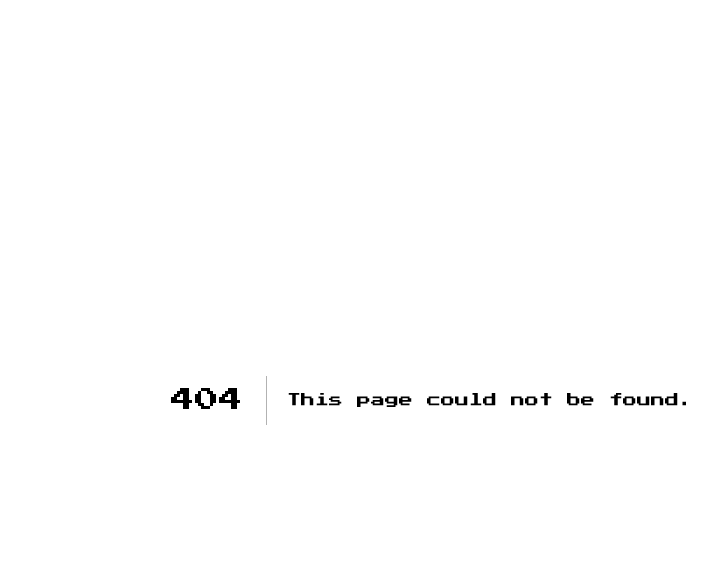
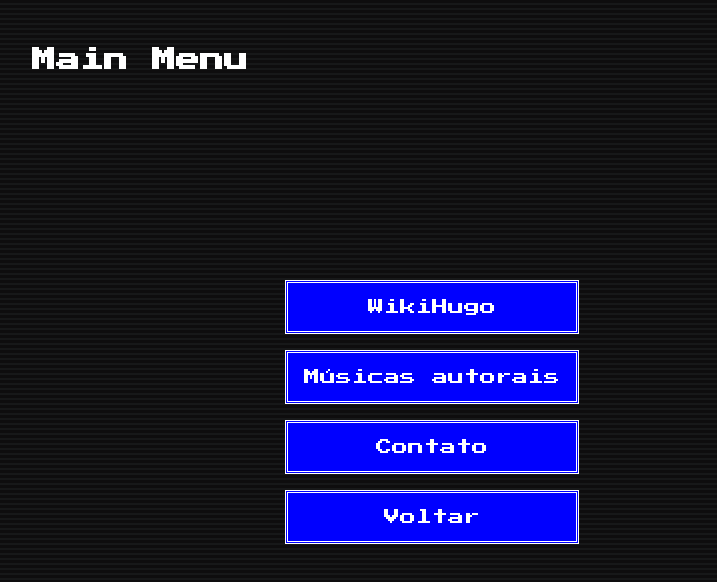
Before and after one commit to jeanwisotscki/friend, a Next.js app: page /menu in a window 1280 px wide. Before the commit this address had no page. Shown: the top 582 px of the page, without its empty margins (208-925 px from the left). Built offline with nearby package versions, Linux system fonts and the light colour scheme.

Commit message:
new: pagina de main menu

```diff
--- a/src/pages/index.tsx
+++ b/src/pages/index.tsx
@@ -14,7 +14,7 @@ export default function Home() {
         </div>
       </Atom.GlitchWrapper>
       <Atom.LinkWrapper>
-        <Link href={"/"}>Vasculhar</Link>
+        <Link href={"/menu"}>Vasculhar</Link>
       </Atom.LinkWrapper>
     </Comp.LayoutBase>
   );
--- /dev/null
+++ b/src/pages/menu/index.tsx
@@ -0,0 +1,36 @@
+import Link from "next/link";
+
+import * as Atom from "./styles";
+
+import * as Comp from "../../components";
+
+export default function Menu() {
+  return (
+    <Comp.LayoutBase>
+      <Atom.Container>
+        <div>
+          <h2>Main Menu</h2>
+        </div>
+        <Atom.MainMenuContainer>
+          <ul>
+            <Link href={"/wikihugo"}>
+              <li>WikiHugo</li>
+            </Link>
+
+            <Link href={"/musicas"}>
+              <li>Músicas autorais</li>
+            </Link>
+
+            <Link href={"/contato"}>
+              <li>Contato</li>
+            </Link>
+
+            <Link href={"/"}>
+              <li>Voltar</li>
+            </Link>
+          </ul>
+        </Atom.MainMenuContainer>
+      </Atom.Container>
+    </Comp.LayoutBase>
+  );
+}
--- /dev/null
+++ b/src/pages/menu/styles.ts
@@ -0,0 +1,35 @@
+import styled from "styled-components";
+
+export const Container = styled.div`
+  padding: 3rem 0;
+  color: #fff;
+  height: 100vh;
+  display: flex;
+  flex-direction: column;
+`;
+
+export const MainMenuContainer = styled.div`
+  flex: 1;
+  display: flex;
+  align-items: center;
+  justify-content: center;
+
+  ul {
+    display: flex;
+    flex-direction: column;
+    gap: 1rem;
+
+    li {
+      background-color: blue;
+      padding: 1rem;
+      text-align: center;
+      cursor: pointer;
+      border: double white;
+      transition: 0.2s;
+
+      &:hover {
+        background-color: orange;
+      }
+    }
+  }
+`;
```
